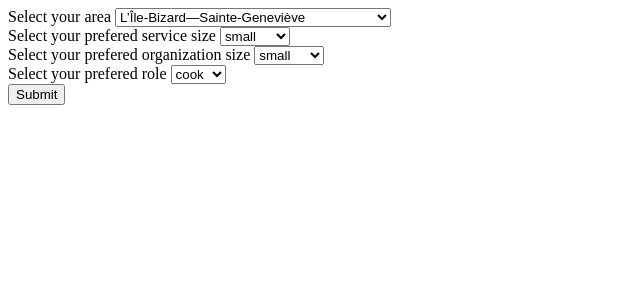
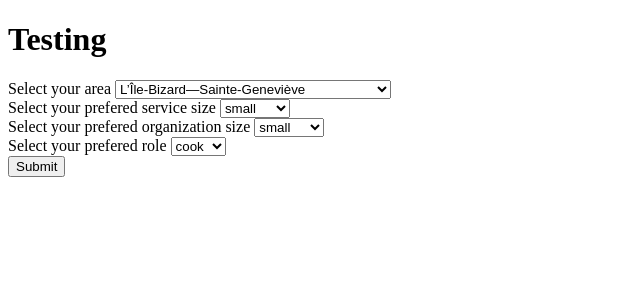
Before and after one commit to duncan-wang/placedumarche_recengine, a Flask app: page / in a window 1280 px wide. Shown: the top 300 px of the page, without its empty margins (0-640 px from the left). Run offline with Flask 2, Linux system fonts and the light colour scheme.

Commit message:
testing modifying index.html

```diff
--- a/templates/index.html
+++ b/templates/index.html
@@ -7,6 +7,7 @@
 </head>
 
 <body style="background: #ffffff;">
+<h1>Testing</h1>
  <div class="login">
 
 
```
Also changed, not shown: 3 other files.
